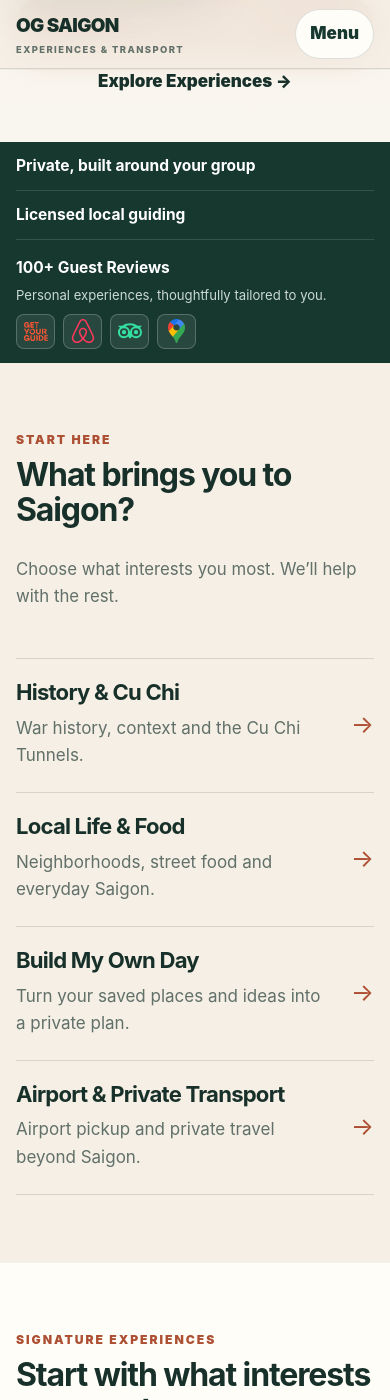
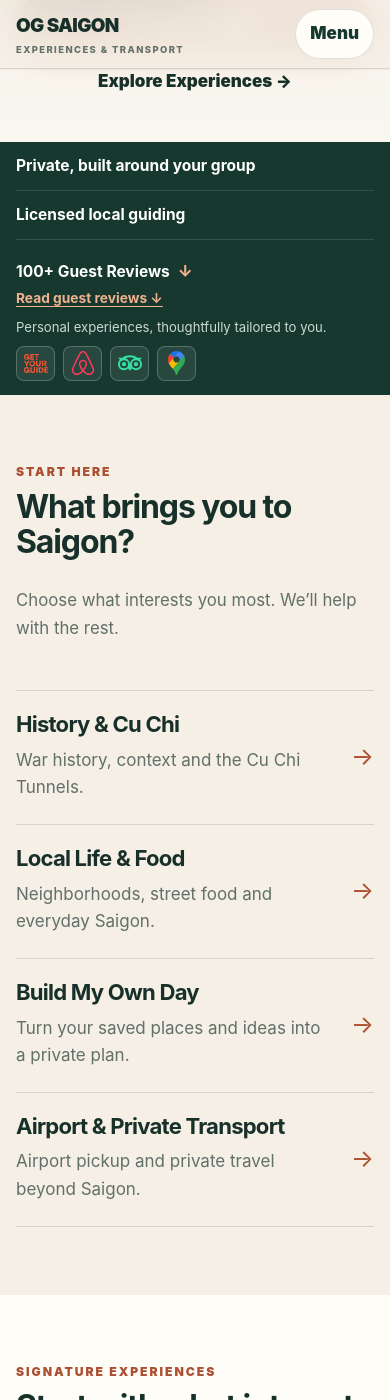
Before and after one commit to DSG2025/DSG2025.github.io, a Jekyll site: the page built from index.html, in a window 390 px wide and 1400 px high, scrolled down 655 px. Built offline with Jekyll 4.4.1, drawn with Linux system fonts in a browser that asks for light colours.

Commit message:
Mobile: clarify guest reviews in-page link (#13)
* Mobile: make 100+ guest reviews link clearly actionable

* Mobile: style review link cue and touch target

```diff
--- a/assets/css/home-v2.css
+++ b/assets/css/home-v2.css
@@ -967,3 +967,37 @@ body.home-v2 .reviews-proof .review-platform-proof:focus-visible span {
   text-decoration: underline;
   text-underline-offset: 3px;
 }
+
+/* Mobile trust review link: make the in-page jump discoverable. */
+body.home-v2 .trust-review .trust-review-title-arrow,
+body.home-v2 .trust-review .trust-review-cue {
+  display: none;
+}
+
+@media (max-width: 650px) {
+  body.home-v2 .trust-review .trust-review-heading {
+    display: block;
+    align-self: flex-start;
+    min-height: 48px;
+    padding: 4px 0;
+  }
+
+  body.home-v2 .trust-review .trust-review-title-arrow {
+    display: inline;
+    margin: 0 0 0 8px;
+    color: #efb18e;
+    font-size: 1rem;
+    font-weight: 800;
+  }
+
+  body.home-v2 .trust-review .trust-review-cue {
+    display: block;
+    margin-top: 4px;
+    color: #efb18e;
+    font-size: 0.86rem;
+    font-weight: 700;
+    line-height: 1.45;
+    text-decoration: underline;
+    text-underline-offset: 3px;
+  }
+}
--- a/index.html
+++ b/index.html
@@ -103,7 +103,7 @@ footer_variant: home
 <div class="trust-item"><strong>Private, built around your group</strong></div>
 <div class="trust-item"><strong>Licensed local guiding</strong></div>
 <div class="trust-item trust-review">
-<a class="trust-review-heading" href="#traveler-reviews"><strong>100+ Guest Reviews</strong></a>
+<a class="trust-review-heading" href="#traveler-reviews" aria-label="Read 100+ guest reviews"><strong>100+ Guest Reviews</strong><span class="trust-review-title-arrow" aria-hidden="true">↓</span><span class="trust-review-cue">Read guest reviews ↓</span></a>
 <span>Personal experiences, thoughtfully tailored to you.</span>
 <div class="trust-platforms" aria-label="Find OG Saigon on review platforms">
 <a href="https://www.getyourguide.com/og-saigon-experience--transport-s695288/" target="_blank" rel="noopener noreferrer" aria-label="OG Saigon on GetYourGuide (opens in new tab)" title="GetYourGuide"><img src="/assets/images/review-platforms/getyourguide.svg" alt="GetYourGuide" width="28" height="22" loading="lazy" /></a>
```
